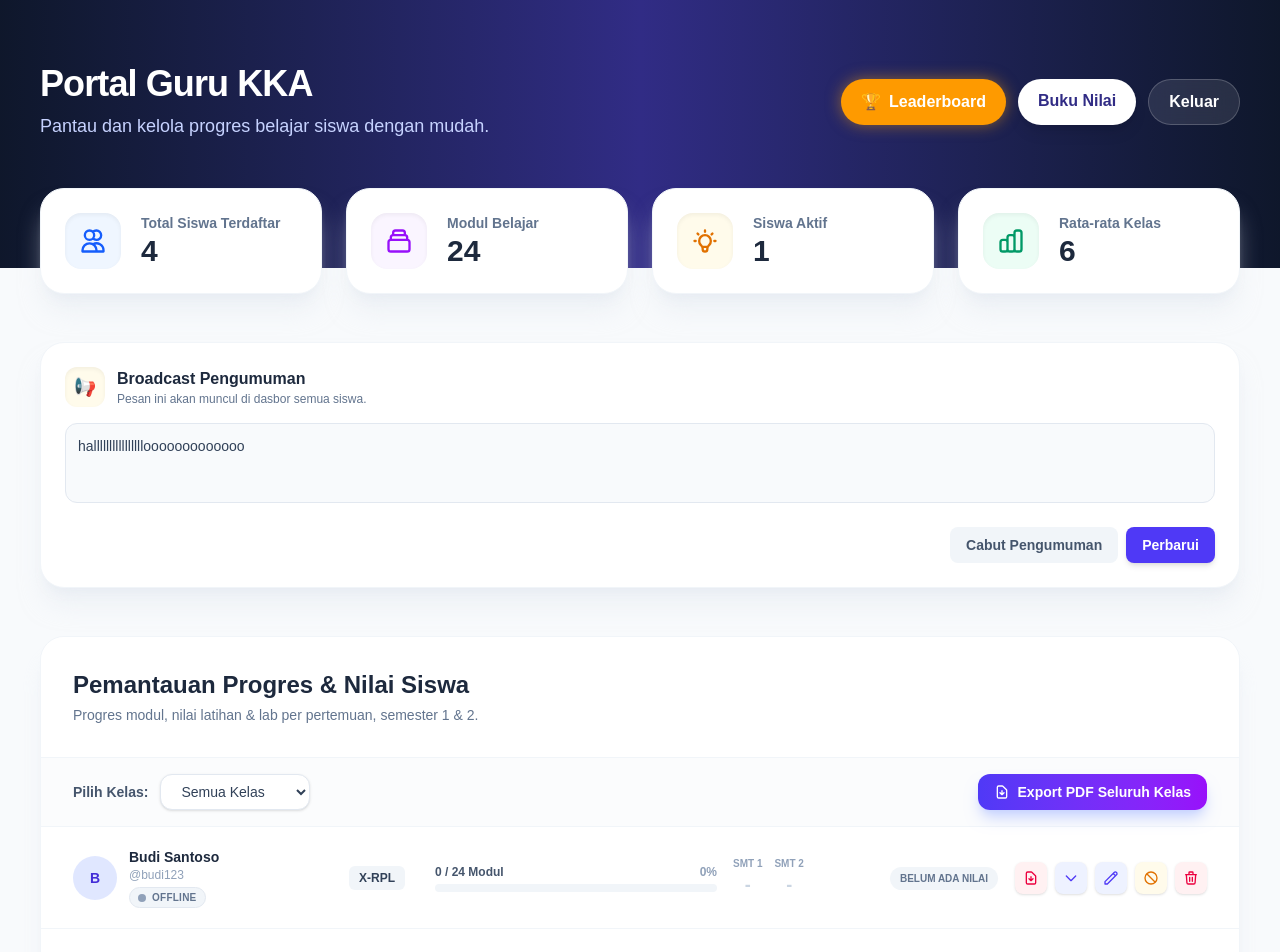
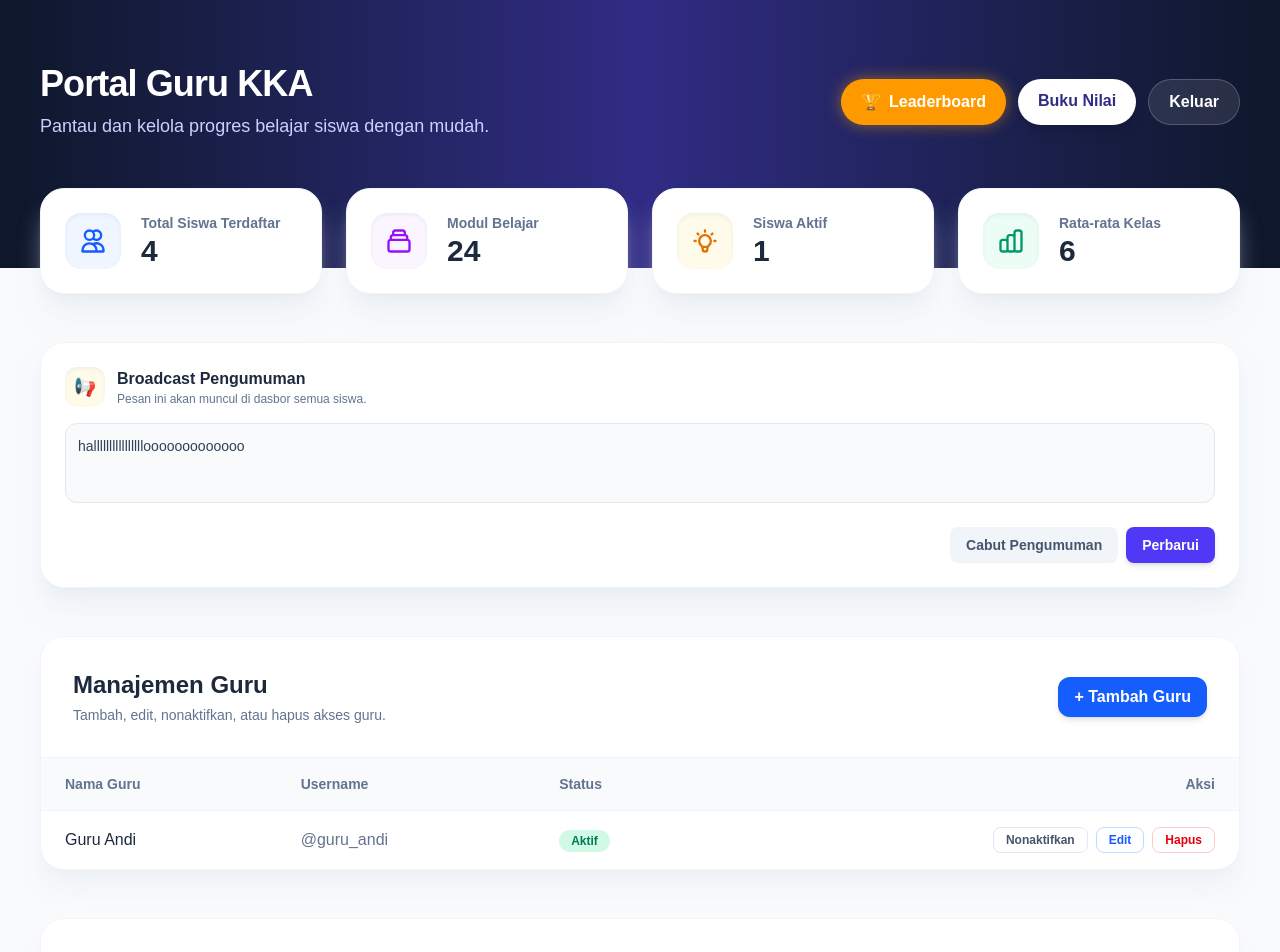
Before and after one commit to kajurtkjsmkbp-hub/tka-server, a Next.js app: page /dashboard/guru in a window 1280 px wide. Shown: the top 952 px of the page. Built offline with nearby package versions, Linux system fonts and the light colour scheme.

Commit message:
feat: add teacher management to guru dashboard

```diff
--- /dev/null
+++ b/src/app/dashboard/guru/TeacherManager.tsx
@@ -0,0 +1,186 @@
+"use client";
+
+import { useState } from 'react';
+import { useRouter } from 'next/navigation';
+
+export default function TeacherManager({ initialTeachers }: { initialTeachers: any[] }) {
+  const [teachers, setTeachers] = useState(initialTeachers);
+  const [showModal, setShowModal] = useState(false);
+  const [editMode, setEditMode] = useState(false);
+  const [currentUsername, setCurrentUsername] = useState('');
+  const [formData, setFormData] = useState({ fullName: '', username: '', password: '' });
+  const [loading, setLoading] = useState(false);
+  const router = useRouter();
+
+  const handleOpenAdd = () => {
+    setEditMode(false);
+    setFormData({ fullName: '', username: '', password: '' });
+    setShowModal(true);
+  };
+
+  const handleOpenEdit = (t: any) => {
+    setEditMode(true);
+    setCurrentUsername(t.username);
+    setFormData({ fullName: t.fullName, username: t.username, password: '' });
+    setShowModal(true);
+  };
+
+  const handleSubmit = async (e: React.FormEvent) => {
+    e.preventDefault();
+    setLoading(true);
+    try {
+      if (editMode) {
+        // Edit guru
+        const res = await fetch(`/api/users/${currentUsername}`, {
+          method: 'PUT',
+          headers: { 'Content-Type': 'application/json' },
+          body: JSON.stringify({ fullName: formData.fullName })
+        });
+        if (res.ok) {
+          setTeachers(teachers.map(t => t.username === currentUsername ? { ...t, fullName: formData.fullName } : t));
+          setShowModal(false);
+        } else {
+          alert('Gagal memperbarui guru');
+        }
+      } else {
+        // Tambah guru
+        const res = await fetch('/api/auth/register', {
+          method: 'POST',
+          headers: { 'Content-Type': 'application/json' },
+          body: JSON.stringify({
+            fullName: formData.fullName,
+            username: formData.username,
+            password: formData.password,
+            role: 'guru'
+          })
+        });
+        if (res.ok) {
+          const { user } = await res.json();
+          setTeachers([...teachers, { ...user, isActive: true }]);
+          setShowModal(false);
+        } else {
+          const err = await res.json();
+          alert(err.error || 'Gagal menambahkan guru');
+        }
+      }
+      router.refresh();
+    } catch (error) {
+      alert('Terjadi kesalahan jaringan');
+    }
+    setLoading(false);
+  };
+
+  const handleToggleActive = async (username: string, currentStatus: boolean) => {
+    if (confirm(`Yakin ingin ${currentStatus ? 'menonaktifkan' : 'mengaktifkan'} guru ini?`)) {
+      const res = await fetch(`/api/users/${username}`, {
+        method: 'PUT',
+        headers: { 'Content-Type': 'application/json' },
+        body: JSON.stringify({ isActive: !currentStatus })
+      });
+      if (res.ok) {
+        setTeachers(teachers.map(t => t.username === username ? { ...t, isActive: !currentStatus } : t));
+        router.refresh();
+      }
+    }
+  };
+
+  const handleDelete = async (username: string) => {
+    if (confirm('Yakin ingin menghapus guru ini secara permanen?')) {
+      const res = await fetch(`/api/users/${username}`, { method: 'DELETE' });
+      if (res.ok) {
+        setTeachers(teachers.filter(t => t.username !== username));
+        router.refresh();
+      }
+    }
+  };
+
+  return (
+    <div className="bg-white rounded-3xl shadow-xl shadow-slate-200/40 border border-slate-100 overflow-hidden mb-12">
+      <div className="p-8 border-b border-slate-100 bg-white/50 flex justify-between items-center flex-wrap gap-4">
+        <div>
+          <h2 className="text-2xl font-bold text-slate-800">Manajemen Guru</h2>
+          <p className="text-slate-500 text-sm mt-1">Tambah, edit, nonaktifkan, atau hapus akses guru.</p>
+        </div>
+        <button onClick={handleOpenAdd} className="px-4 py-2 bg-blue-600 text-white rounded-xl font-bold shadow-md hover:bg-blue-700 transition">
+          + Tambah Guru
+        </button>
+      </div>
+
+      <div className="p-0 overflow-x-auto">
+        <table className="w-full text-left border-collapse">
+          <thead>
+            <tr className="bg-slate-50 text-slate-500 text-sm border-b border-slate-100">
+              <th className="px-6 py-4 font-semibold">Nama Guru</th>
+              <th className="px-6 py-4 font-semibold">Username</th>
+              <th className="px-6 py-4 font-semibold">Status</th>
+              <th className="px-6 py-4 font-semibold text-right">Aksi</th>
+            </tr>
+          </thead>
+          <tbody className="divide-y divide-slate-100">
+            {teachers.map((t, i) => (
+              <tr key={i} className="hover:bg-slate-50/80 transition-colors">
+                <td className="px-6 py-4 font-medium text-slate-800">{t.fullName}</td>
+                <td className="px-6 py-4 text-slate-500">@{t.username}</td>
+                <td className="px-6 py-4">
+                  <span className={`px-3 py-1 rounded-full text-xs font-bold ${t.isActive ? 'bg-emerald-100 text-emerald-700' : 'bg-red-100 text-red-700'}`}>
+                    {t.isActive ? 'Aktif' : 'Nonaktif'}
+                  </span>
+                </td>
+                <td className="px-6 py-4 text-right flex justify-end gap-2">
+                  <button onClick={() => handleToggleActive(t.username, t.isActive)} className="px-3 py-1 text-xs font-bold rounded-lg border border-slate-200 text-slate-600 hover:bg-slate-100">
+                    {t.isActive ? 'Nonaktifkan' : 'Aktifkan'}
+                  </button>
+                  <button onClick={() => handleOpenEdit(t)} className="px-3 py-1 text-xs font-bold rounded-lg border border-blue-200 text-blue-600 hover:bg-blue-50">
+                    Edit
+                  </button>
+                  <button onClick={() => handleDelete(t.username)} className="px-3 py-1 text-xs font-bold rounded-lg border border-red-200 text-red-600 hover:bg-red-50">
+                    Hapus
+                  </button>
+                </td>
+              </tr>
+            ))}
+            {teachers.length === 0 && (
+              <tr>
+                <td colSpan={4} className="px-6 py-8 text-center text-slate-400">Belum ada guru lain terdaftar.</td>
+              </tr>
+            )}
+          </tbody>
+        </table>
+      </div>
+
+      {showModal && (
+        <div className="fixed inset-0 bg-slate-900/40 backdrop-blur-sm z-50 flex items-center justify-center p-4">
+          <div className="bg-white rounded-2xl shadow-2xl w-full max-w-md overflow-hidden">
+            <div className="p-6 border-b border-slate-100">
+              <h3 className="text-xl font-bold text-slate-800">{editMode ? 'Edit Guru' : 'Tambah Guru Baru'}</h3>
+            </div>
+            <form onSubmit={handleSubmit} className="p-6 space-y-4">
+              <div>
+                <label className="block text-sm font-semibold text-slate-600 mb-1">Nama Lengkap</label>
+                <input required type="text" value={formData.fullName} onChange={e => setFormData({...formData, fullName: e.target.value})} className="w-full px-4 py-2 rounded-xl border border-slate-300 focus:border-blue-500 outline-none" />
+              </div>
+              {!editMode && (
+                <>
+                  <div>
+                    <label className="block text-sm font-semibold text-slate-600 mb-1">Username (Login)</label>
+                    <input required type="text" value={formData.username} onChange={e => setFormData({...formData, username: e.target.value})} className="w-full px-4 py-2 rounded-xl border border-slate-300 focus:border-blue-500 outline-none" />
+                  </div>
+                  <div>
+                    <label className="block text-sm font-semibold text-slate-600 mb-1">Password</label>
+                    <input required type="password" value={formData.password} onChange={e => setFormData({...formData, password: e.target.value})} className="w-full px-4 py-2 rounded-xl border border-slate-300 focus:border-blue-500 outline-none" />
+                  </div>
+                </>
+              )}
+              <div className="flex gap-3 pt-4">
+                <button type="button" onClick={() => setShowModal(false)} className="flex-1 px-4 py-2 rounded-xl font-bold border border-slate-200 text-slate-600 hover:bg-slate-50 transition">Batal</button>
+                <button type="submit" disabled={loading} className="flex-1 px-4 py-2 rounded-xl font-bold bg-blue-600 text-white hover:bg-blue-700 transition disabled:opacity-50">
+                  {loading ? 'Menyimpan...' : 'Simpan'}
+                </button>
+              </div>
+            </form>
+          </div>
+        </div>
+      )}
+    </div>
+  );
+}
--- a/src/app/dashboard/guru/page.tsx
+++ b/src/app/dashboard/guru/page.tsx
@@ -4,6 +4,7 @@ import fs from 'fs';
 import path from 'path';
 import { labData } from '@/data/labData';
 import AnnouncementManager from './AnnouncementManager';
+import TeacherManager from './TeacherManager';
 
 function getStudentsData() {
   // Read Users DB
@@ -83,10 +84,26 @@ function getStudentsData() {
   });
 }
 
+function getTeachersData() {
+  const dbPath = path.join(process.cwd(), 'data', 'db.json');
+  if (fs.existsSync(dbPath)) {
+    const rawData = fs.readFileSync(dbPath, 'utf8');
+    const users = JSON.parse(rawData).users || [];
+    return users.filter((u: any) => u.role === 'guru').map((t: any) => ({
+      id: t.id || t.username,
+      username: t.username,
+      fullName: t.fullName,
+      isActive: t.isActive !== false
+    }));
+  }
+  return [];
+}
+
 export const dynamic = 'force-dynamic';
 
 export default async function GuruDashboard() {
   const students = getStudentsData();
+  const teachers = getTeachersData();
 
   let totalScore = 0;
   let countWithScore = 0;
@@ -169,6 +186,9 @@ export default async function GuruDashboard() {
           <AnnouncementManager />
         </div>
 
+        {/* Manajemen Guru */}
+        <TeacherManager initialTeachers={teachers} />
+
         {/* Monitoring Siswa */}
         <div className="bg-white rounded-3xl shadow-xl shadow-slate-200/40 border border-slate-100 overflow-hidden">
           <div className="p-8 border-b border-slate-100 bg-white/50">
```
